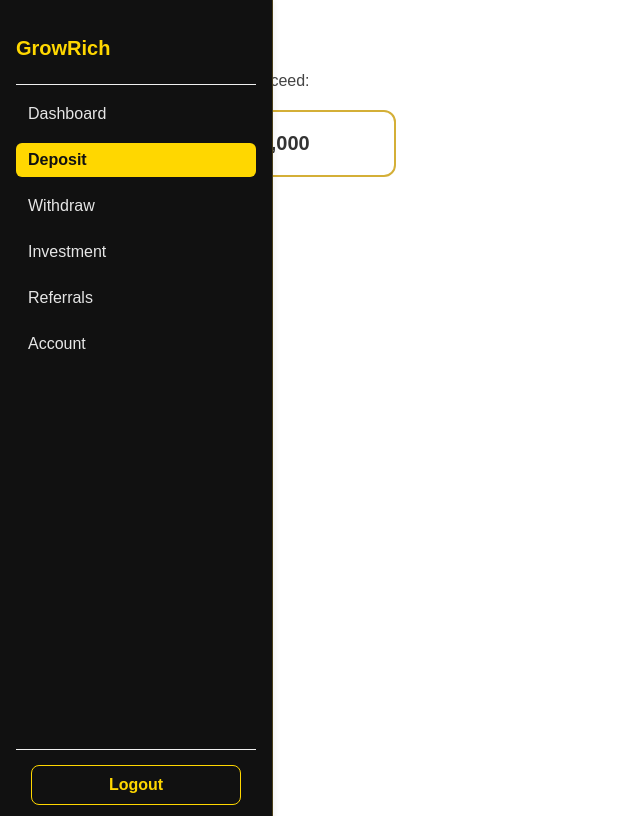
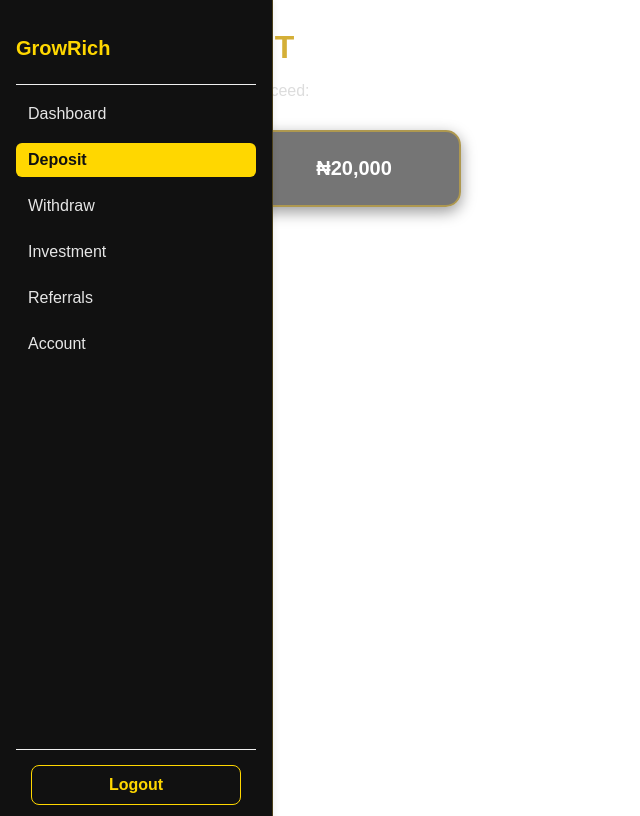
Before and after one commit to YBspotted20045/Grow-rich-investinm, a React (Vite) app: page /deposit in a window 1280 px wide. Shown: the whole page, without its empty margins (0-640 px from the left). Built offline with nearby package versions, Linux system fonts and the light colour scheme; sample sign-in values are in the browser's storage.

Commit message:
Update Deposit.css

```diff
--- a/src/pages/Deposit.css
+++ b/src/pages/Deposit.css
@@ -1,105 +1,204 @@
 .deposit-wrapper {
-  padding: 20px;
-  text-align: center;
-  background: #fff;
+  position: relative;
+  padding: 40px 20px;
   min-height: 100vh;
-  background-image: radial-gradient(circle, rgba(0,0,0,0.05) 1px, transparent 1px);
-  background-size: 20px 20px;
+  background: linear-gradient(135deg, #000 30%, #111 100%);
+  color: #fff;
+  display: flex;
+  flex-direction: column;
+  align-items: center;
+  font-family: "Poppins", sans-serif;
+  overflow: hidden;
 }
 
+/* ✨ Floating Glow Animation */
+.deposit-wrapper::before {
+  content: "";
+  position: absolute;
+  top: -100px;
+  left: -100px;
+  width: 300px;
+  height: 300px;
+  background: radial-gradient(circle, rgba(212, 175, 55, 0.4), transparent 70%);
+  border-radius: 50%;
+  animation: floatGlow 6s infinite ease-in-out alternate;
+  z-index: 0;
+}
+
+.deposit-wrapper::after {
+  content: "";
+  position: absolute;
+  bottom: -120px;
+  right: -120px;
+  width: 350px;
+  height: 350px;
+  background: radial-gradient(circle, rgba(212, 175, 55, 0.3), transparent 70%);
+  border-radius: 50%;
+  animation: floatGlowReverse 7s infinite ease-in-out alternate;
+  z-index: 0;
+}
+
+@keyframes floatGlow {
+  0% { transform: translate(0, 0) scale(1); opacity: 0.6; }
+  100% { transform: translate(60px, 60px) scale(1.2); opacity: 1; }
+}
+
+@keyframes floatGlowReverse {
+  0% { transform: translate(0, 0) scale(1); opacity: 0.5; }
+  100% { transform: translate(-60px, -60px) scale(1.3); opacity: 0.9; }
+}
+
+/* Keep content above glow */
+.deposit-title,
+.deposit-subtitle,
+.deposit-options,
+.deposit-form,
+.deposit-message {
+  position: relative;
+  z-index: 2;
+}
+
+/* Title */
 .deposit-title {
-  font-size: 26px;
+  font-size: 32px;
   font-weight: bold;
   color: #d4af37;
-  margin-bottom: 10px;
+  margin-bottom: 8px;
+  text-transform: uppercase;
+  letter-spacing: 1px;
 }
 
 .deposit-subtitle {
   font-size: 16px;
-  color: #444;
-  margin-bottom: 20px;
+  color: #ddd;
+  margin-bottom: 30px;
 }
 
+/* Options */
 .deposit-options {
   display: flex;
   justify-content: center;
-  gap: 20px;
-  margin-bottom: 30px;
+  gap: 25px;
+  margin-bottom: 40px;
+  flex-wrap: wrap;
 }
 
 .deposit-card {
-  width: 140px;
-  padding: 20px;
-  background: #fff;
-  border: 2px solid #d4af37;
-  border-radius: 12px;
+  width: 160px;
+  padding: 25px;
+  background: rgba(26, 26, 26, 0.6);
+  border: 2px solid rgba(212, 175, 55, 0.6);
+  border-radius: 15px;
   font-size: 20px;
   font-weight: bold;
-  color: #333;
+  color: #fff;
   cursor: pointer;
+  text-align: center;
+  backdrop-filter: blur(10px);
+  -webkit-backdrop-filter: blur(10px);
+  box-shadow: 0 5px 15px rgba(0, 0, 0, 0.4);
   transition: all 0.3s ease;
 }
 
 .deposit-card:hover {
-  background: #fff9e6;
-  transform: translateY(-5px);
+  background: rgba(212, 175, 55, 0.1);
+  transform: translateY(-5px) scale(1.05);
 }
 
 .deposit-card.selected {
   background: #d4af37;
-  color: #fff;
-  box-shadow: 0px 4px 15px rgba(212, 175, 55, 0.4);
+  color: #000;
+  box-shadow: 0px 8px 20px rgba(212, 175, 55, 0.6);
 }
 
+/* Form */
 .deposit-form {
   margin-top: 20px;
   text-align: left;
-  max-width: 500px;
-  margin-left: auto;
-  margin-right: auto;
-  background: #fafafa;
-  border: 1px solid #eee;
-  padding: 20px;
-  border-radius: 10px;
+  max-width: 550px;
+  width: 100%;
+  background: rgba(17, 17, 17, 0.7);
+  border: 1px solid rgba(255, 255, 255, 0.15);
+  padding: 25px;
+  border-radius: 15px;
+  backdrop-filter: blur(12px);
+  -webkit-backdrop-filter: blur(12px);
+  box-shadow: 0px 6px 20px rgba(0, 0, 0, 0.6);
+  animation: fadeIn 0.6s ease;
 }
 
 .deposit-form h2 {
-  color: #333;
-  margin-bottom: 10px;
+  color: #d4af37;
+  margin-bottom: 15px;
 }
 
-.account-box {
-  background: #fff;
-  padding: 15px;
-  border: 1px dashed #d4af37;
-  border-radius: 8px;
+.deposit-form p {
+  color: #ccc;
   margin-bottom: 20px;
-  color: #333;
 }
 
+/* Account Info */
+.account-box {
+  background: rgba(26, 26, 26, 0.6);
+  padding: 18px;
+  border: 1px dashed #d4af37;
+  border-radius: 10px;
+  margin-bottom: 20px;
+  color: #fff;
+  font-size: 15px;
+  backdrop-filter: blur(8px);
+  -webkit-backdrop-filter: blur(8px);
+}
+
+.account-box strong {
+  color: #d4af37;
+}
+
+/* Upload */
 .upload-form {
   display: flex;
   flex-direction: column;
   gap: 15px;
 }
 
+.upload-form input[type="file"] {
+  padding: 10px;
+  border: 1px solid #333;
+  border-radius: 8px;
+  background: rgba(34, 34, 34, 0.7);
+  color: #fff;
+  cursor: pointer;
+}
+
 .upload-btn {
   background: #d4af37;
-  color: white;
+  color: #000;
   border: none;
-  padding: 12px;
+  padding: 14px;
   border-radius: 8px;
   cursor: pointer;
   font-size: 16px;
-  transition: 0.3s;
+  font-weight: bold;
+  text-transform: uppercase;
+  transition: 0.3s ease;
 }
 
 .upload-btn:hover {
   background: #b08d37;
+  transform: scale(1.05);
 }
 
+/* Message */
 .deposit-message {
   margin-top: 20px;
   font-weight: bold;
-  color: green;
+  text-align: center;
+  font-size: 16px;
+  color: #4caf50;
 }
+
+/* Fade In */
+@keyframes fadeIn {
+  from { opacity: 0; transform: translateY(15px); }
+  to { opacity: 1; transform: translateY(0); }
+  }
```
